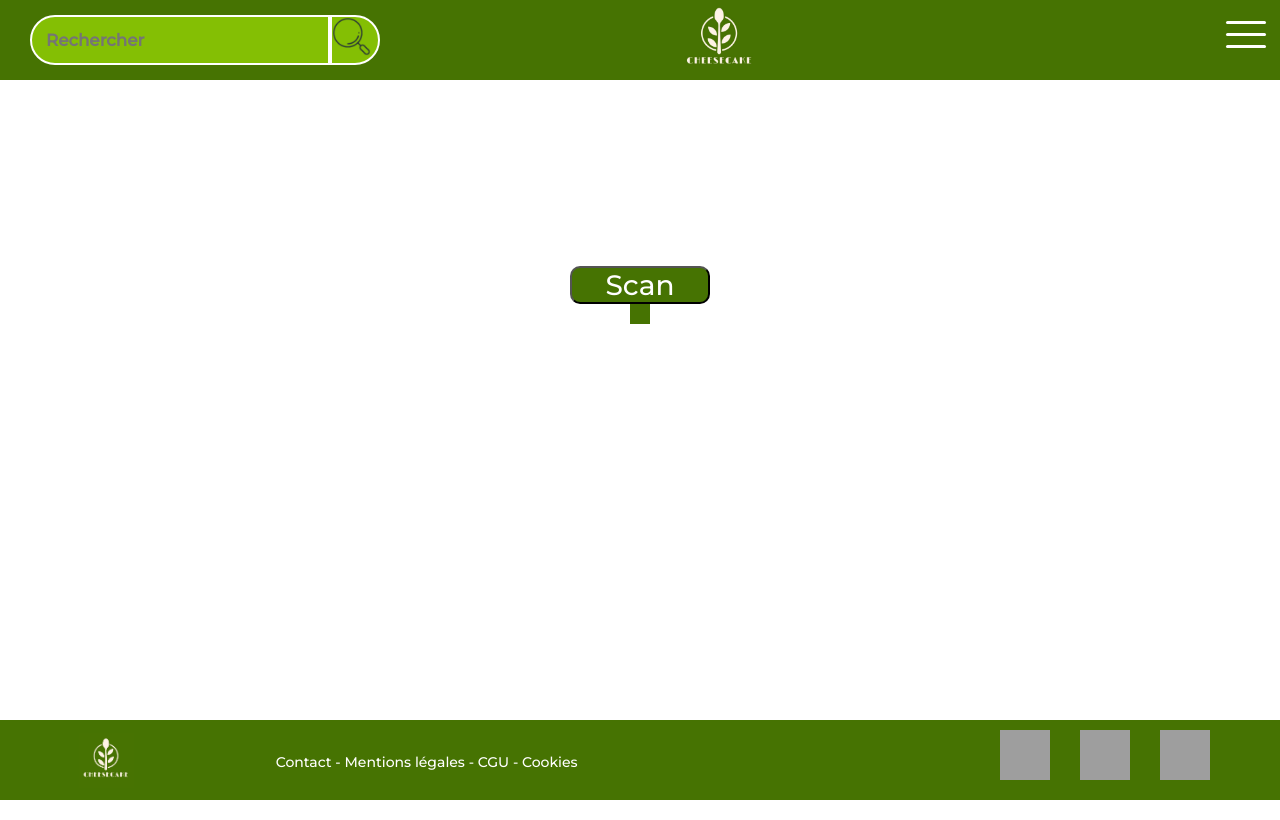
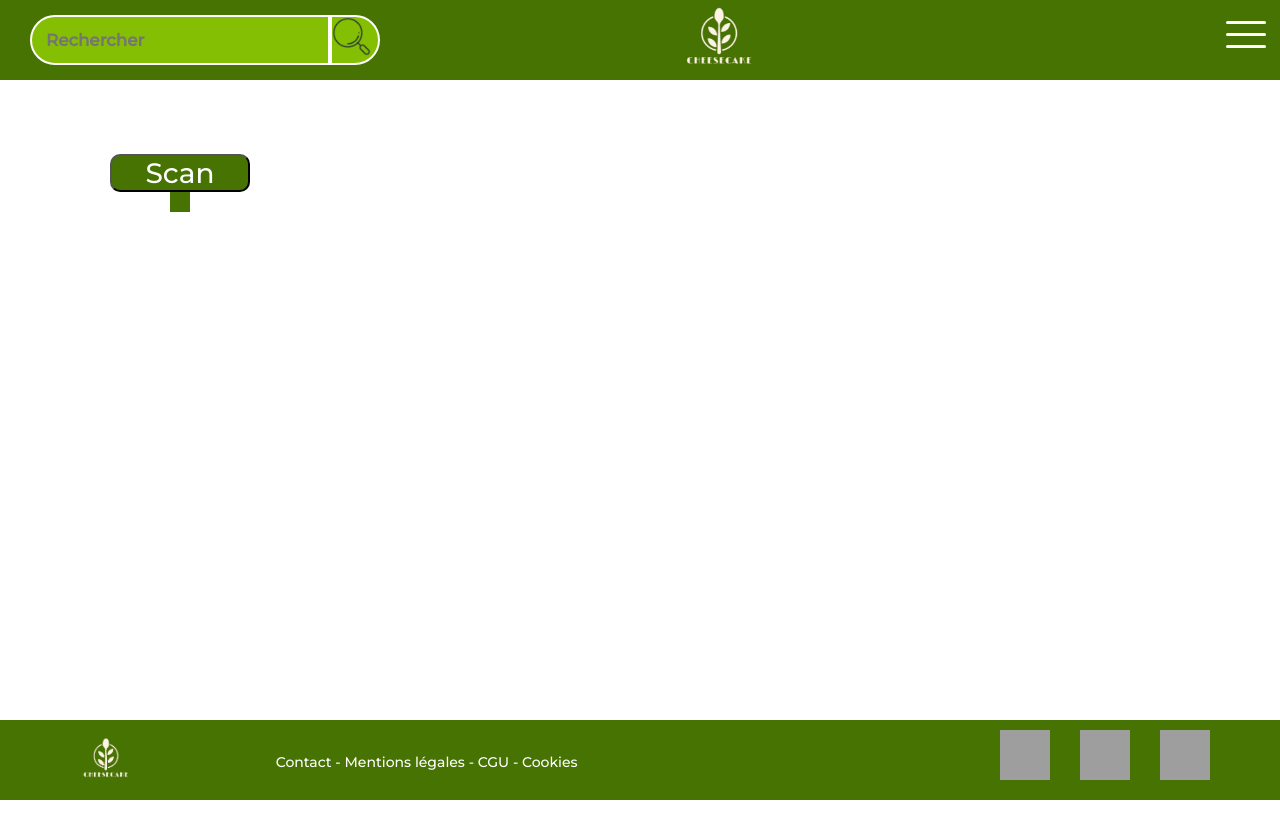
Before and after one commit to WildCodeSchool/mures-p2, a React (Create React App) app: page /ProductScan in a window 1280 px wide. Built offline with nearby package versions, Linux system fonts and the light colour scheme; grey boxes are pictures that could not be loaded.

Commit message:
css scan

```diff
--- a/src/components/ProductScan/ProductScan.jsx
+++ b/src/components/ProductScan/ProductScan.jsx
@@ -2,6 +2,7 @@ import React, { useState, useRef, useEffect } from "react";
 
 import DisplayCode from "../api/DisplayCode";
 import DisplayScan from "../Scan/DisplayScan";
+import "../Scan/display.css"
 
 const ProductScan = ({setProduct, product}) => {
  const reloader = () => {
@@ -9,7 +10,7 @@ const ProductScan = ({setProduct, product}) => {
  }
 
   return (
-    <div className="productScan">
+    <main className="productScan">
 
       {product === ""
       ? <DisplayScan product={product}  setProduct={setProduct}/>
@@ -18,7 +19,7 @@ const ProductScan = ({setProduct, product}) => {
       <DisplayCode product={product}  setProduct={setProduct}/>
       }
 
-    </div>
+    </main>
   );
 };
 
--- a/src/components/Scan/display.css
+++ b/src/components/Scan/display.css
@@ -1,5 +1,12 @@
 *{
     font-size: 14px;
+}
+
+.displayScan{
+
+    width: 360px;
+    height: 740px;
+    margin-bottom: 80px;
 }
 
 .container {
@@ -8,17 +15,17 @@
     align-items: center;
     flex-direction: column;
     position: relative;
-    top: 18rem;
+    top: 10rem;
 }
 
 .window {
     position: relative;
     border: 10px solid #467302;
+
 }
 
 .drawingBuffer{
     position: absolute;
-    top: 10rem;
 }
 
 .buttonScan{
--- a/src/components/header/Header.jsx
+++ b/src/components/header/Header.jsx
@@ -40,7 +40,7 @@ function Header(searchTerm) {
             </a>
           </li>
           <li className="navbar_item slideInDown-2">
-            <a href="/DisplayScan" className="navbar_link">
+            <a href="/ProductScan" className="navbar_link">
               Je scanne
             </a>
           </li>
--- a/src/components/home/Home.css
+++ b/src/components/home/Home.css
@@ -48,6 +48,7 @@
 
 @media screen and (min-width: 767px){
   .body{
-    min-height: 1000px;
+    margin-top: 80px;
+    min-height: 740px;
   }
 }
```
